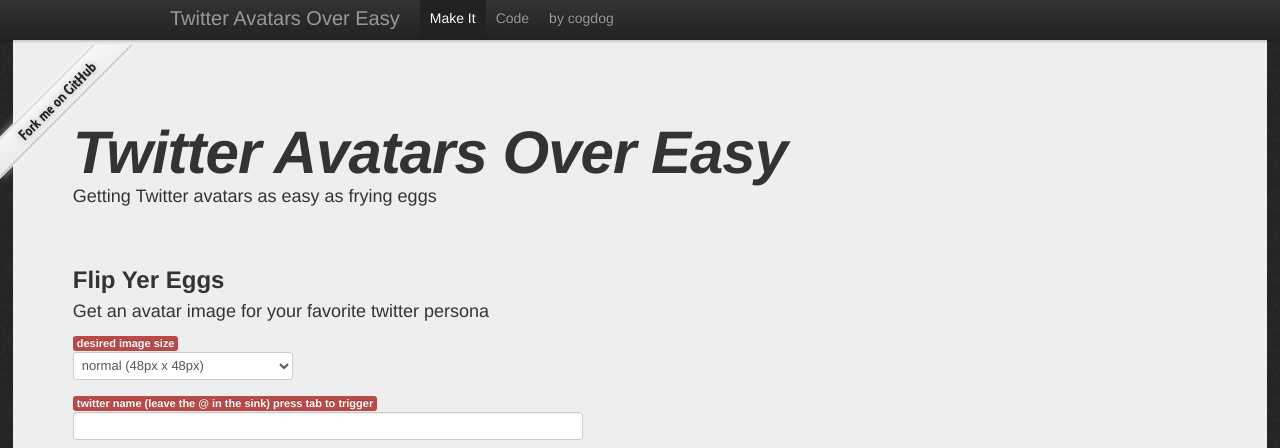
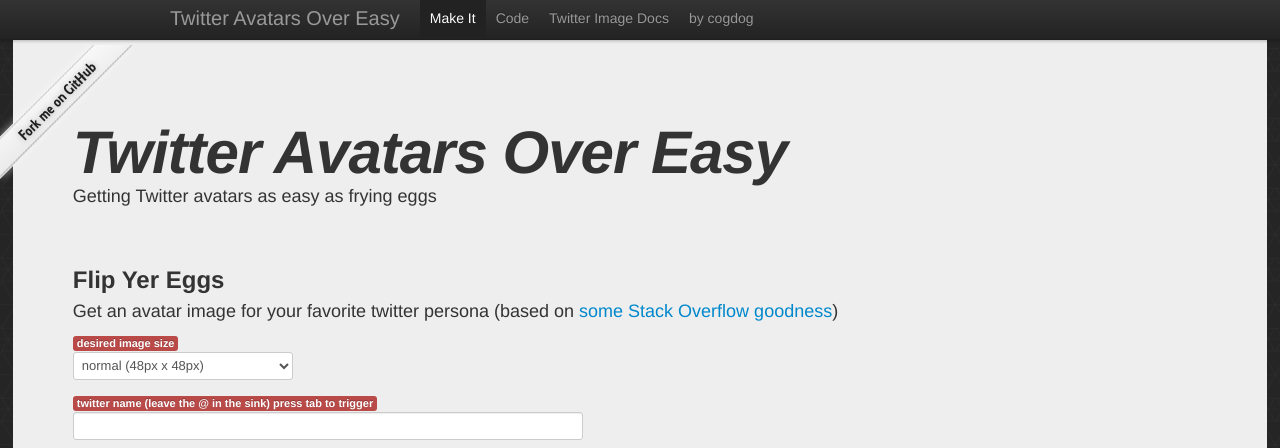
Before and after one commit to cogdog/overeasy, a plain HTML site: page index.html in a window 1280 px wide. Shown: the top 448 px of the page. Drawn offline with nearby package versions, Linux system fonts and the light colour scheme.

Commit message:
Credit Links

```diff
--- a/index.html
+++ b/index.html
@@ -90,6 +90,7 @@
 			  <ul class="nav">
 				<li class="active"><a href="#">Make It</a></li>
 				<li><a href="https://github.com/cogdog/overeasy">Code</a></li>
+				<li><a href="https://dev.twitter.com/overview/general/user-profile-images-and-banners">Twitter Image Docs</a></li>
 				<li><a href="http://cog.dog/">by cogdog</a></li>
 			  </ul>
 			</div><!-- /.nav-collapse -->
@@ -106,9 +107,7 @@
 
 
 			<h2 id="maker">Flip Yer Eggs</h2>
-			<p>Get an avatar image for your favorite twitter persona</p>
-
-
+			<p>Get an avatar image for your favorite twitter persona (based on <a href="http://stackoverflow.com/a/30322178/2418186">some Stack Overflow goodness</a>)</p>
 
 
 		<form id="kitchen">
```
Also changed, not shown: 1 other file.
